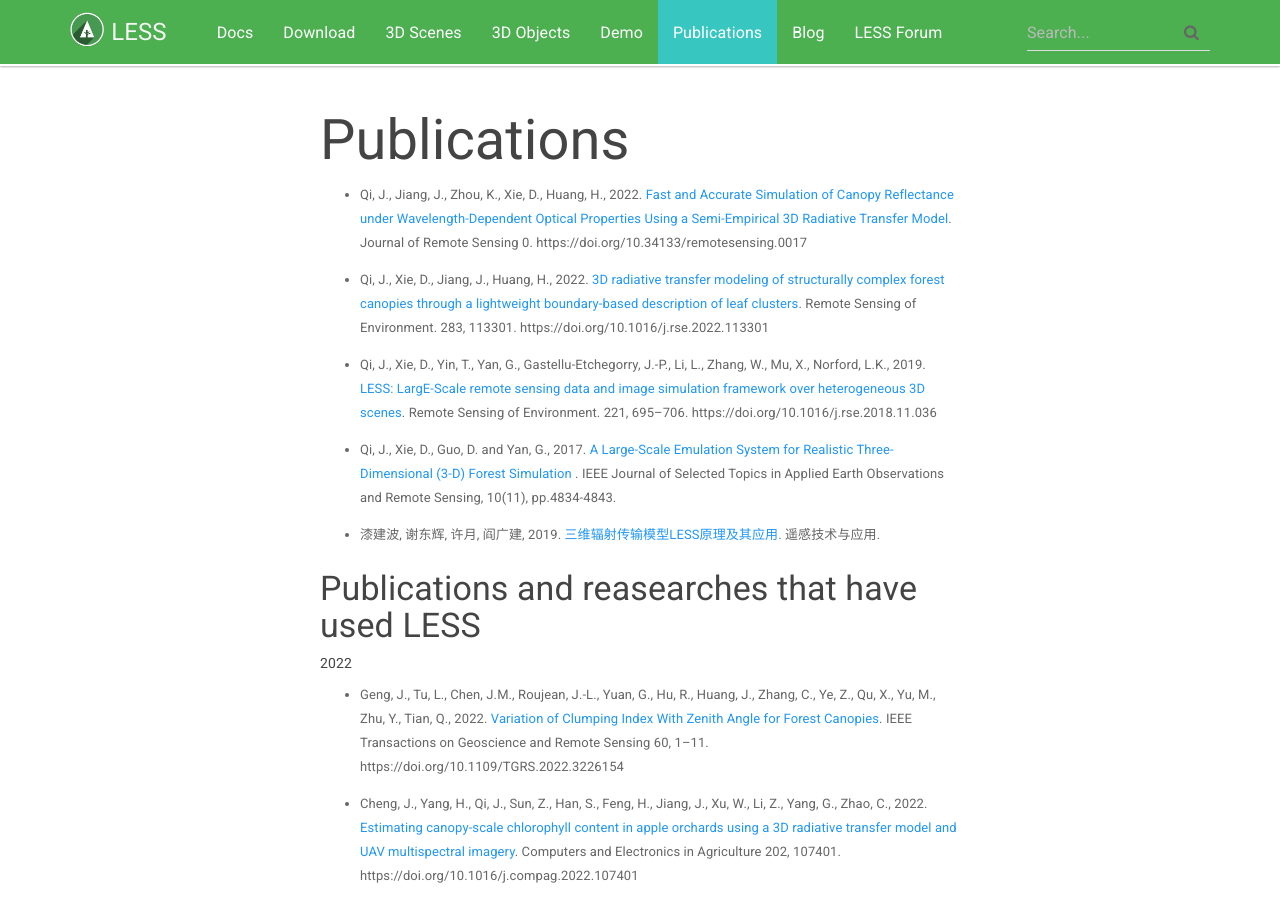
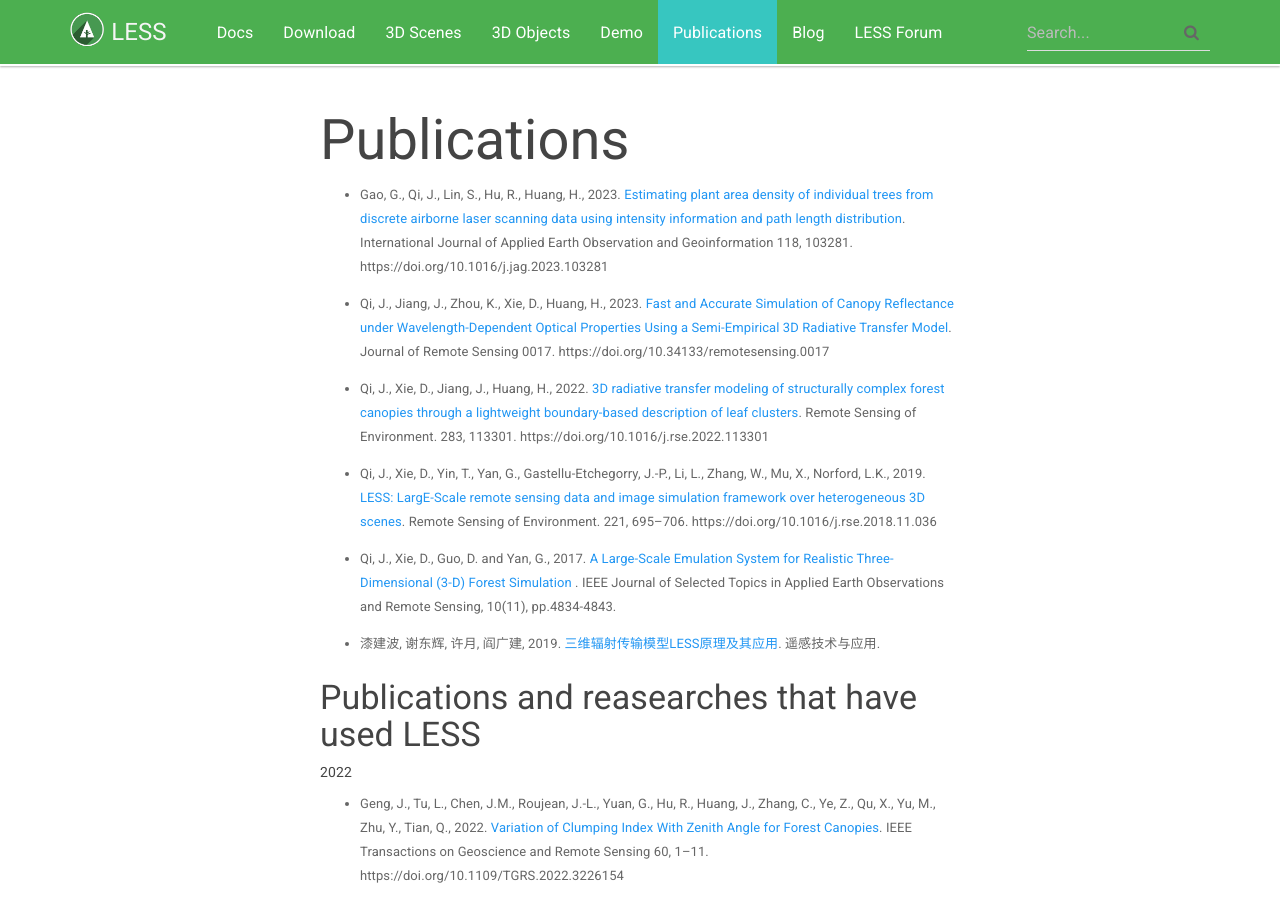
Before and after one commit to jianboqi/jianboqi.github.io, a Jekyll site: the page built from publications.md, in a window 1280 px wide and 900 px high. Built offline with Jekyll 4.4.1, drawn with Linux system fonts in a browser that asks for light colours; nearby versions of some CDN libraries.

Commit message:
Update publications.md

```diff
--- a/publications.md
+++ b/publications.md
@@ -4,7 +4,9 @@
 permalink: /publications/
 sectionid: page_publications
 ---
-* Qi, J., Jiang, J., Zhou, K., Xie, D., Huang, H., 2022. [Fast and Accurate Simulation of Canopy Reflectance under Wavelength-Dependent Optical Properties Using a Semi-Empirical 3D Radiative Transfer Model](https://spj.science.org/doi/10.34133/remotesensing.0017). Journal of Remote Sensing 0. https://doi.org/10.34133/remotesensing.0017
+* Gao, G., Qi, J., Lin, S., Hu, R., Huang, H., 2023. [Estimating plant area density of individual trees from discrete airborne laser scanning data using intensity information and path length distribution](https://www.sciencedirect.com/science/article/pii/S1569843223001036). International Journal of Applied Earth Observation and Geoinformation 118, 103281. https://doi.org/10.1016/j.jag.2023.103281
+
+* Qi, J., Jiang, J., Zhou, K., Xie, D., Huang, H., 2023. [Fast and Accurate Simulation of Canopy Reflectance under Wavelength-Dependent Optical Properties Using a Semi-Empirical 3D Radiative Transfer Model](https://spj.science.org/doi/10.34133/remotesensing.0017). Journal of Remote Sensing 0017. https://doi.org/10.34133/remotesensing.0017
 
 * Qi, J., Xie, D., Jiang, J., Huang, H., 2022. [3D radiative transfer modeling of structurally complex forest canopies through a lightweight boundary-based description of leaf clusters](https://www.sciencedirect.com/science/article/abs/pii/S0034425722004072). Remote Sensing of Environment. 283, 113301. https://doi.org/10.1016/j.rse.2022.113301
 
```
